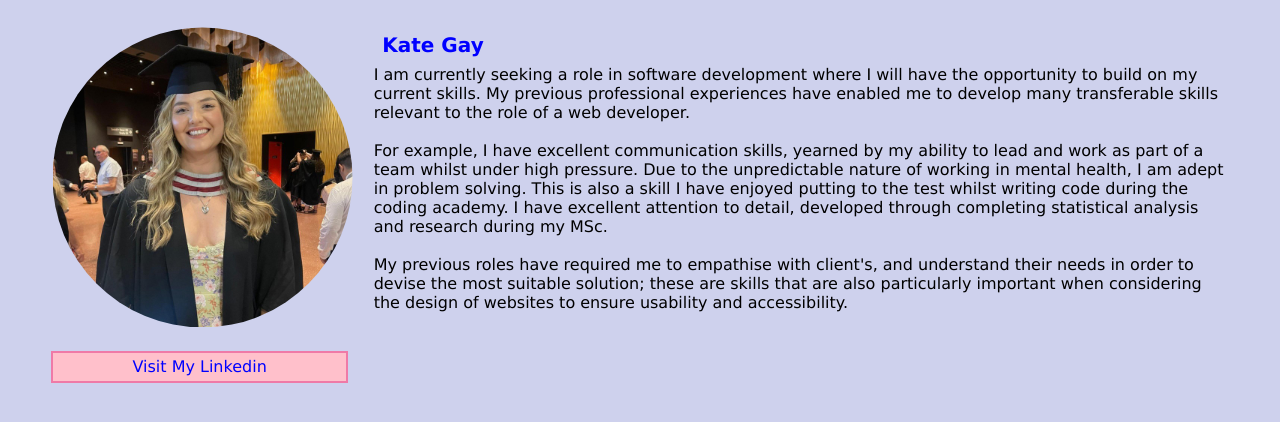
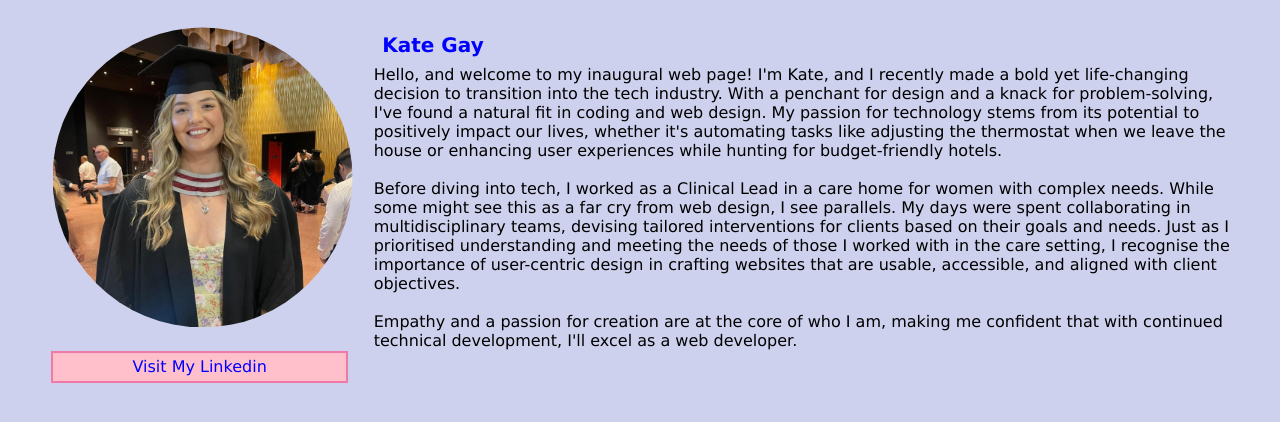
Before and after one commit to kateloux/LaunchintoTech-, a plain HTML site: page index.html in a window 1280 px wide. Shown: the part 130-552 px from the top of the page. Drawn offline with Linux system fonts and the light colour scheme.

Commit message:
text updated

```diff
--- a/index.html
+++ b/index.html
@@ -20,13 +20,13 @@
 
                 <div>
                     <h2> Kate Gay </h2>
-                    I am currently seeking a role in software development where I will have the opportunity to  build on my current skills. My previous professional experiences have enabled me to develop many transferable skills relevant to the role of a web developer.
+                    Hello, and welcome to my inaugural web page! I'm Kate, and I recently made a bold yet life-changing decision to transition into the tech industry. With a penchant for design and a knack for problem-solving, I've found a natural fit in coding and web design. My passion for technology stems from its potential to positively impact our lives, whether it's automating tasks like adjusting the thermostat when we leave the house or enhancing user experiences while hunting for budget-friendly hotels.
                     <BR>
                     <BR>
-                    For example, I have excellent communication skills, yearned by my ability to lead and work as part of a team whilst under high pressure. Due to the unpredictable nature of working in mental health, I am adept in problem solving. This is also a skill I have enjoyed putting to the test whilst writing code during the coding academy. I have excellent attention to detail, developed through completing statistical analysis and research during my MSc.
+                    Before diving into tech, I worked as a Clinical Lead in a care home for women with complex needs. While some might see this as a far cry from web design, I see parallels. My days were spent collaborating in multidisciplinary teams, devising tailored interventions for clients based on their goals and needs. Just as I prioritised understanding and meeting the needs of those I worked with in the care setting, I recognise the importance of user-centric design in crafting websites that are usable, accessible, and aligned with client objectives.
                     <BR>
                     <BR>
-                    My previous roles have required me to empathise with client's, and understand their needs in order to devise the most suitable solution; these are skills that are also particularly important when considering the design of websites to ensure usability and accessibility.
+                    Empathy and a passion for creation are at the core of who I am, making me confident that with continued technical development, I'll excel as a web developer.
                 </div>
             </div>
         </body>
```
